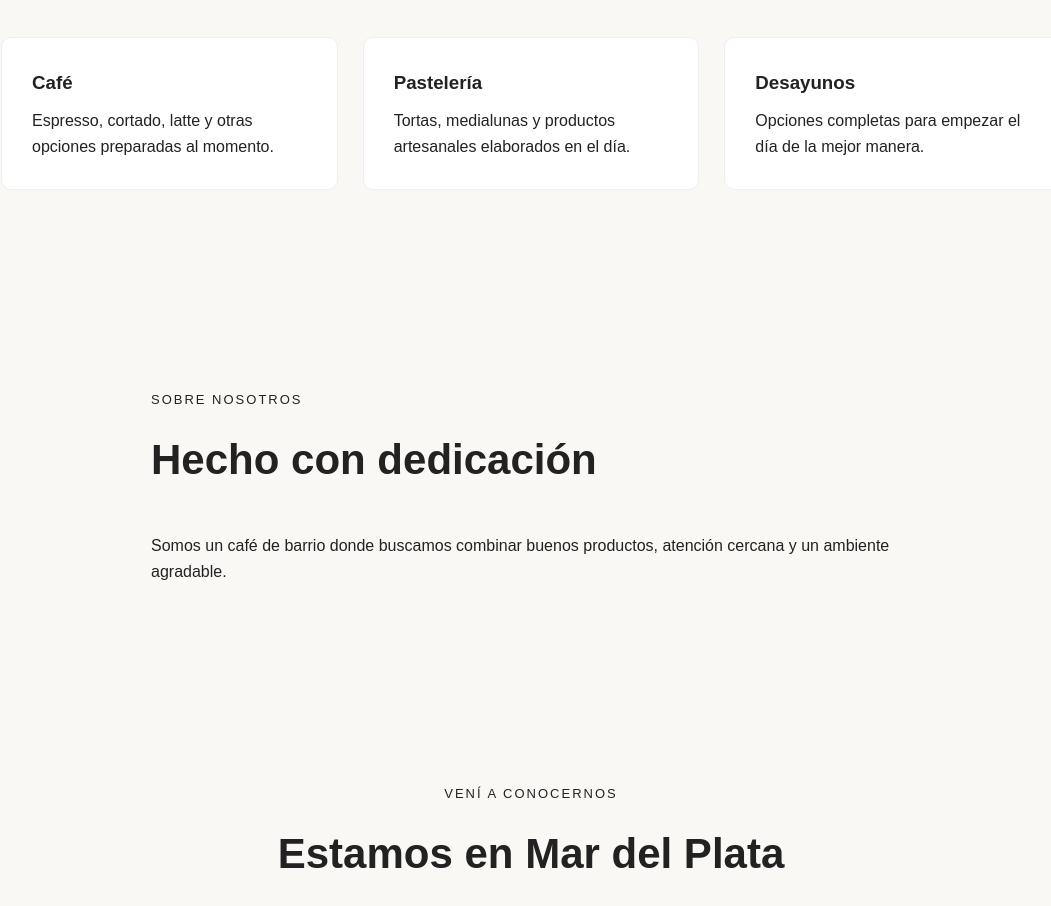
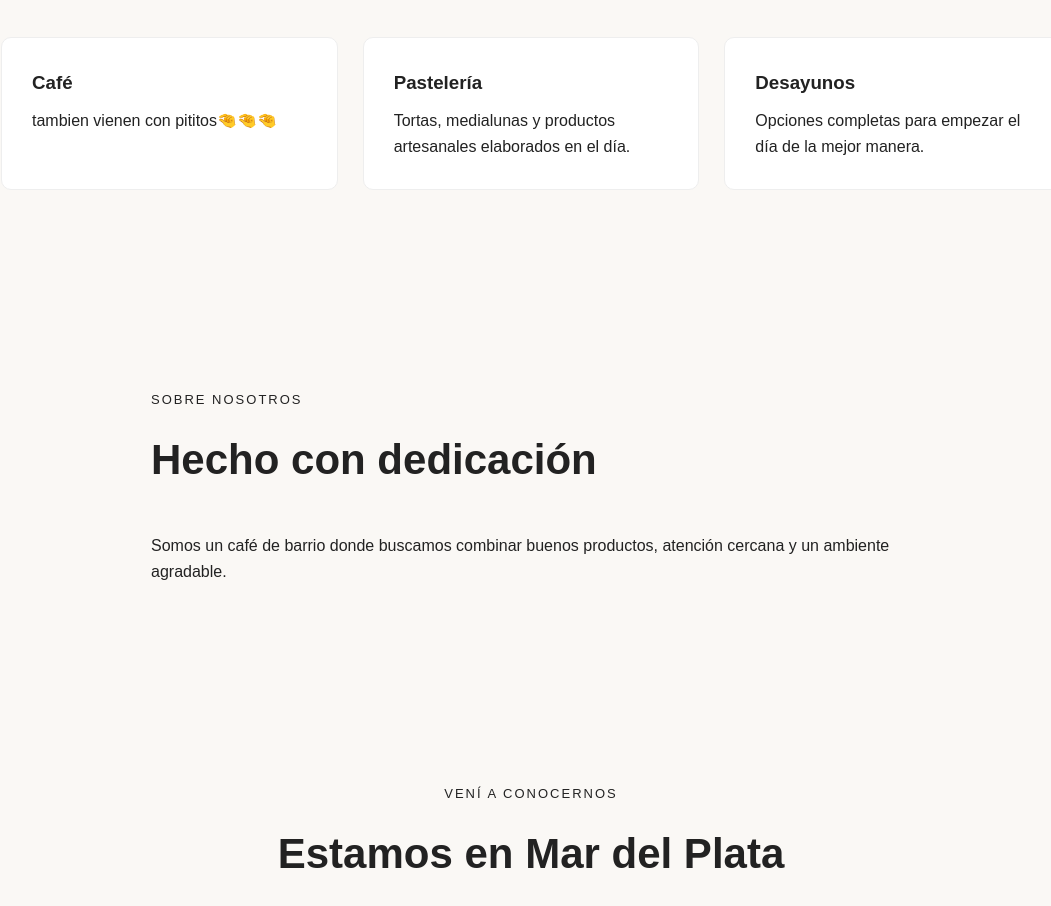
Before and after one commit to Sunflyingmadness/cafe-del-sur, a plain HTML site: page index.html in a window 1280 px wide. Shown: the part 881-1787 px from the top of the page, without its empty margins (109-1160 px from the left). Drawn offline with Linux system fonts and the light colour scheme.

```diff
--- a/index.html
+++ b/index.html
@@ -57,8 +57,7 @@
                 <article>
                     <h3>Café</h3>
                     <p>
-                        Espresso, cortado, latte y otras
-                        opciones preparadas al momento.
+                        tambien vienen con pititos🤏🤏🤏
                     </p>
                 </article>
 
```
